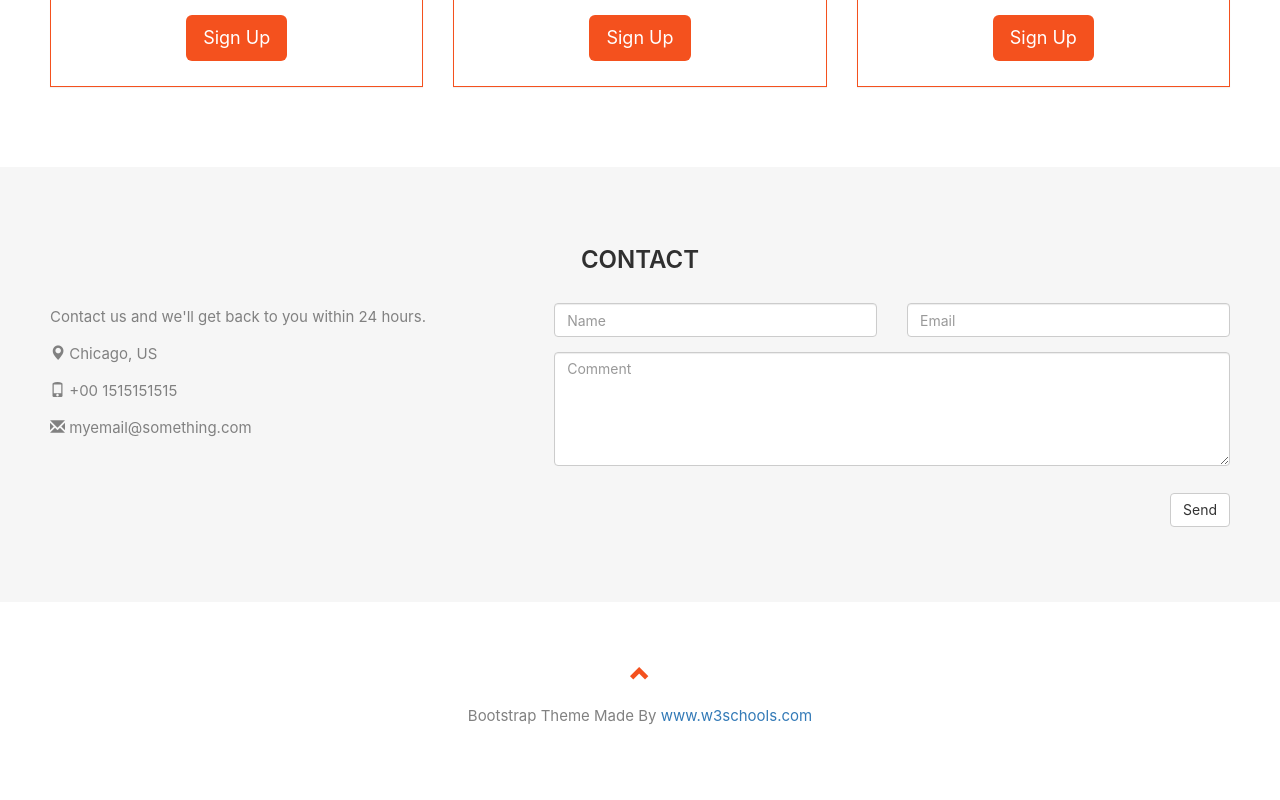
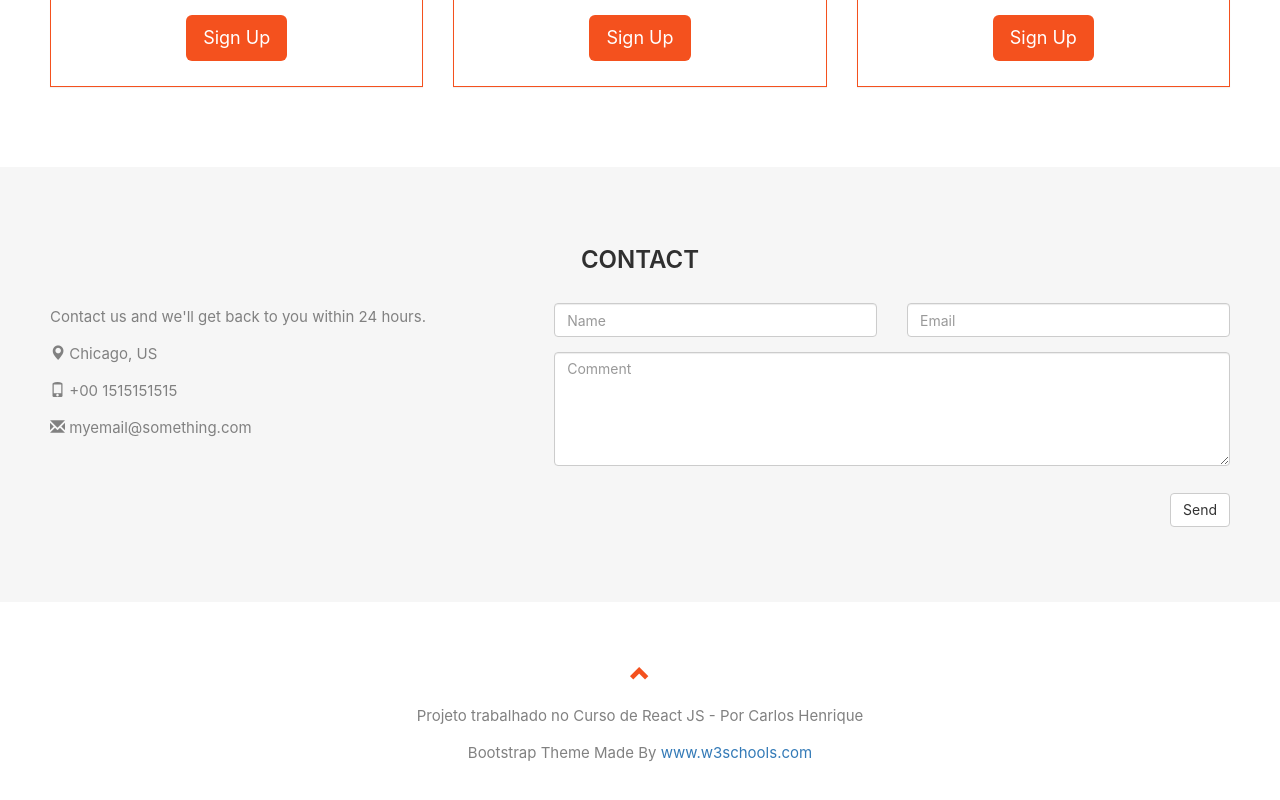
Before and after one commit to henriquechsf/company-react, a React (Create React App) app: page / in a window 1280 px wide. Shown: the part 3825-4625 px from the top of the page. Built offline with nearby package versions, Linux system fonts and the light colour scheme.

Commit message:
criado componente Rodape

```diff
--- a/src/App.js
+++ b/src/App.js
@@ -1,10 +1,13 @@
 import React from 'react';
+
 import Site from './Site'
+import Rodape from './componentes/Rodape'
 
 function App() {
   return (
     <div className="App">
       <Site />
+      <Rodape />
     </div>
   );
 }
--- a/src/Site.js
+++ b/src/Site.js
@@ -268,12 +268,7 @@ const Site = () => {
                 </div>
             </div>
 
-            <footer className='container-fluid text-center'>
-                <a href='#myPage' title='To Top'>
-                    <span className='glyphicon glyphicon-chevron-up'></span>
-                </a>
-                <p>Bootstrap Theme Made By <a href='https://www.w3schools.com' title='Visit w3schools'>www.w3schools.com</a></p>
-            </footer>
+
         </div>
 
     )
--- /dev/null
+++ b/src/componentes/Rodape.js
@@ -0,0 +1,17 @@
+import React from 'react'
+
+const Rodape = props => {
+    return (
+
+        <footer className='container-fluid text-center'>
+            <a href='#myPage' title='To Top'>
+                <span className='glyphicon glyphicon-chevron-up'></span>
+            </a>
+            <p>Projeto trabalhado no Curso de React JS - Por Carlos Henrique</p>
+            <p>Bootstrap Theme Made By <a href='https://www.w3schools.com' title='Visit w3schools'>www.w3schools.com</a></p>
+        </footer>
+
+    )
+}
+
+export default Rodape;
```
